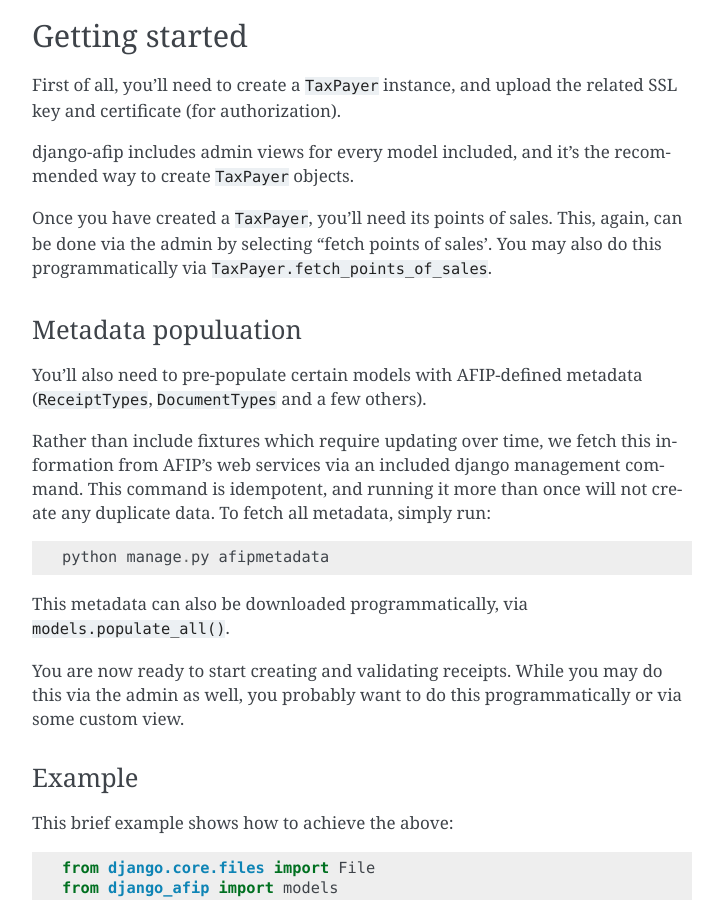
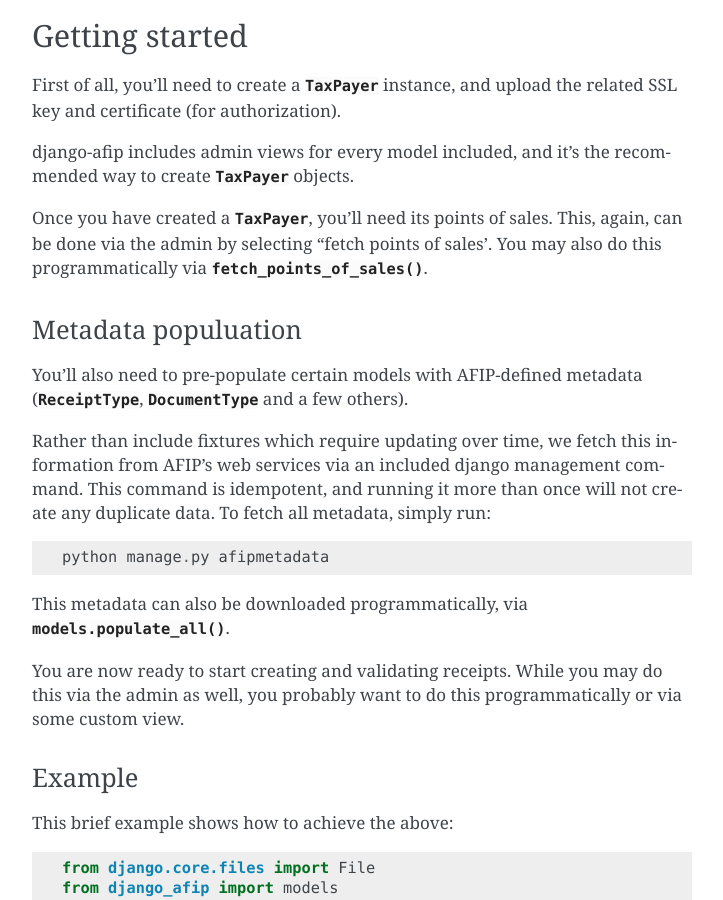
Before and after one commit to WhyNotHugo/django-afip, a Sphinx documentation site: the page built from docs/usage.rst, in a window 1280 px wide and 900 px high, scrolled down 572 px. Shown: the whole window, without its empty margins (388-1111 px from the left). Built offline with Sphinx 7.4.7, drawn with Linux system fonts in a browser that asks for light colours; the version number could not be read and is left out.

Commit message:
Link to model documentation in the usage docs

```diff
--- a/docs/usage.rst
+++ b/docs/usage.rst
@@ -26,21 +26,21 @@
 Getting started
 ---------------
 
-First of all, you'll need to create a ``TaxPayer`` instance, and upload the
-related SSL key and certificate (for authorization).
+First of all, you'll need to create a :class:`~.TaxPayer`
+instance, and upload the related SSL key and certificate (for authorization).
 
 django-afip includes admin views for every model included, and it's the
-recommended way to create ``TaxPayer`` objects.
+recommended way to create :class:`~.TaxPayer` objects.
 
-Once you have created a ``TaxPayer``, you'll need its points of sales. This,
+Once you have created a :class:`~.TaxPayer`, you'll need its points of sales. This,
 again, can be done via the admin by selecting "fetch points of sales'. You may
-also do this programmatically via ``TaxPayer.fetch_points_of_sales``.
+also do this programmatically via :meth:`~.TaxPayer.fetch_points_of_sales`.
 
 Metadata populuation
 ~~~~~~~~~~~~~~~~~~~~
 
 You'll also need to pre-populate certain models with AFIP-defined metadata
-(``ReceiptTypes``, ``DocumentTypes`` and a few others).
+(:class:`~.ReceiptType`, :class:`~.DocumentType` and a few others).
 
 Rather than include fixtures which require updating over time, we fetch this
 information from AFIP's web services via an included django management command.
@@ -50,7 +50,7 @@
     python manage.py afipmetadata
 
 This metadata can also be downloaded programmatically, via
-``models.populate_all()``.
+:func:`.models.populate_all`.
 
 You are now ready to start creating and validating receipts. While you may do
 this via the admin as well, you probably want to do this programmatically or via
@@ -90,16 +90,16 @@
 ------------
 
 Version 1.2.0 introduced PDF-generation for validated receipts. These PDFs are
-backed by the ``ReceiptPDF`` model.
+backed by the :class:`~.ReceiptPDF` model.
 
 There are two ways of creating these objects; you can do this manually, or via
 these steps:
 
-* Creating a ``TaxPayerProfile`` object for your ``TaxPayer``, with the right
-  default values.
+* Creating a :class:`~.TaxPayerProfile` object for your :class:`~.TaxPayer`,
+  with the right default values.
 * Create the PDFs via ``ReceiptPDF.objects.create_for_receipt()``.
-* Add the proper ``ReceiptEntry`` objects to the ``Receipt``. Each
-  ``ReceiptEntry`` represents a line in the resulting PDF file.
+* Add the proper :class:`~.ReceiptEntry` objects to the :class:`~.Receipt`.
+  Each :class:`~.ReceiptEntry` represents a line in the resulting PDF file.
 
 The PDF file itself can then be generated via::
 
```
